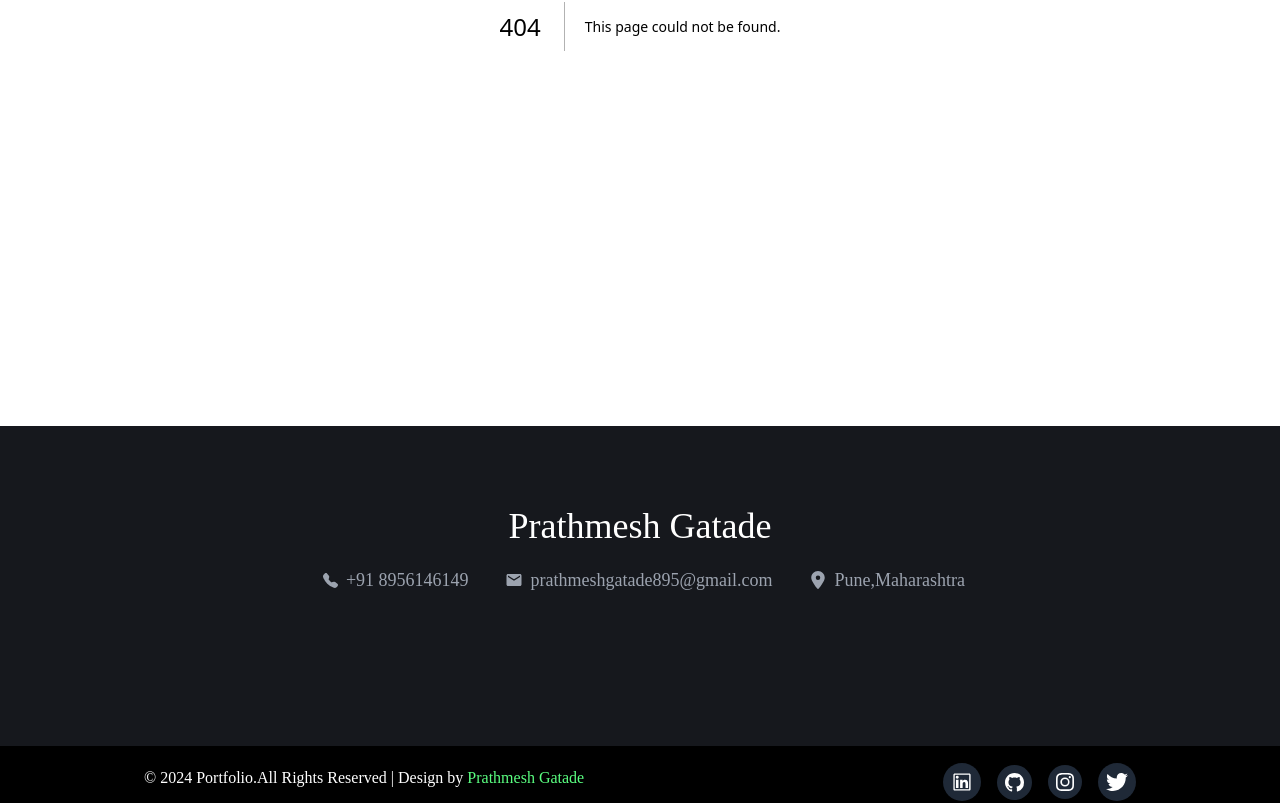
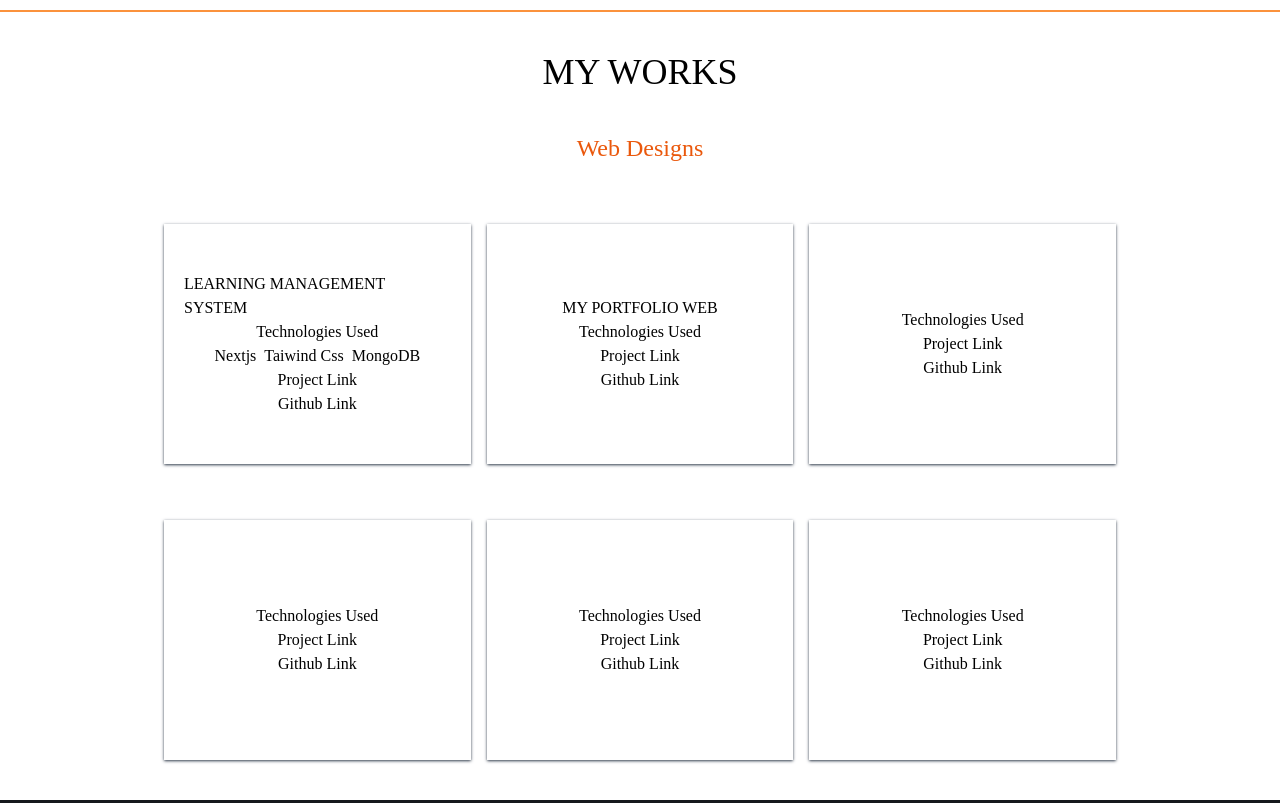
Before and after one commit to Prathmesh895/Portfolio, a Next.js app: page /portfolio in a window 1280 px wide. Before the commit this address had no page. Shown: the part 438-1241 px from the top of the page. Built offline with nearby package versions, Linux system fonts and the light colour scheme.

Commit message:
2 Commit

```diff
--- a/src/app/about/page.jsx
+++ b/src/app/about/page.jsx
@@ -4,8 +4,13 @@ import Link from 'next/link';
 import BG from '/public/pho.avif'
 import Photo1 from '/public/education.avif'
 import { FiExternalLink } from "react-icons/fi";
+import Head from 'next/head'
 function About() {
   return (
+    <>
+      <Head>
+        <title>My page title</title>
+      </Head>
       <section className='mt-20 lg:mt-0 '>
         <div className='dark:bg-fdark1 lg:h-96 h-52 flex items-center '>
           <h1 className='text-6xl lg:pl-36 lg:w-1/2  animate-slideUp m-auto lg:m-0'>ABOUT ME</h1>
@@ -21,6 +26,9 @@ function About() {
               Experienced full-stack web developer proficient in React.js, JavaScript, HTML, CSS, Git, GitHub, Next.js, Tailwind CSS,
               MongoDB, and Postman. Skilled in building responsive web applications, managing databases, and API testing and development.
               Committed to delivering high-quality solutions and staying updated with the latest trends in web development.
+              "I hold a Bachelor of Technology (B.Tech) degree in Electronics and Communication Engineering from GH Raisoni College Of Engineering & Management,Pune.
+              Additionally, I completed a Diploma in Electronics and Telecommunication from Government Polytechnic,Aurangabad. My education has equipped
+              me with a strong foundation in technology and communication systems."
             </p></center>
             <button className='bg-green  py-3 animate-bounce  px-6 text-xl text-black dark:hover:bg-fdark hover:border-white hover:border dark:hover:text-green ease-out duration-300'>
               DOWNLOAD RESUME
@@ -38,7 +46,7 @@ function About() {
             <div className='lg:ml-56'>
               {/* btech details  */}
               <div className='border-y dark:border-slate-700 border-gray-200 py-5 lg:my-5'>
-              <div  className='flex justify-between dark:text-slate-200 lg:text-3xl ' >
+                <div className='flex justify-between dark:text-slate-200 lg:text-3xl ' >
                   <h1 className=''>GH Raisoni College Of Engineering And Management</h1>
                   <h1 className='flex'>Pune, Maharashtra &nbsp;<Link href='https://ghrcem.raisoni.net/' target='_blank'><FiExternalLink /></Link></h1>
                 </div>
@@ -50,7 +58,7 @@ function About() {
               </div>
               {/* Diploma Details  */}
               <div className='border-b dark:border-slate-700 border-gray-200 lg:pb-5 py-5 lg:py-0'>
-              <div  className='flex justify-between dark:text-slate-200 lg:text-3xl' >
+                <div className='flex justify-between dark:text-slate-200 lg:text-3xl' >
                   <h1 className=''>Government Polytechnic</h1>
                   <h1 className='flex  md:overflow-hidden overflow-scroll'> Aurangabad,MH &nbsp;<Link href='https://gpabad.ac.in/' target='_blank'><FiExternalLink /></Link></h1>
                 </div>
@@ -62,7 +70,7 @@ function About() {
               </div>
               {/* ssc details  */}
               <div className='border-b dark:border-slate-700 border-gray-200 py-5'>
-              <div  className='flex justify-between dark:text-slate-200 lg:text-3xl' >
+                <div className='flex justify-between dark:text-slate-200 lg:text-3xl' >
                   <h1 className=''>Janta Vidya Mandir</h1>
                   <h1 className='flex'>Murud,Latur MH</h1>
                 </div>
@@ -84,7 +92,7 @@ function About() {
             <div className='lg:ml-56'>
               {/* skill academy course internship  */}
               <div className='border-y dark:border-slate-700 border-gray-200 py-5 lg:my-5'>
-              <div  className='flex justify-between dark:text-slate-200 lg:text-3xl' >
+                <div className='flex justify-between dark:text-slate-200 lg:text-3xl' >
                   <h1 className=''>Skillacademy by Testbook</h1>
                   <h1 className='flex'>remote online&nbsp;<Link href='' target='_blank'><FiExternalLink /></Link></h1>
                 </div>
@@ -95,7 +103,7 @@ function About() {
               </div>
               {/* Britwise Internship  */}
               <div className='border-b dark:border-slate-700 border-gray-200  lg:pt-0 pt-5 pb-5'>
-              <div  className='flex justify-between dark:text-slate-200 lg:text-3xl' >
+                <div className='flex justify-between dark:text-slate-200 lg:text-3xl' >
                   <h1 className=''>Britwise Technology Pvt Ltd</h1>
                   <h1 className='flex'>Pune,Maharashtra &nbsp;<Link href='' target='_blank'><FiExternalLink /></Link></h1>
                 </div>
@@ -109,6 +117,7 @@ function About() {
         </main>
 
       </section>
+    </>
   )
 }
 
--- a/src/app/layout.js
+++ b/src/app/layout.js
@@ -9,7 +9,7 @@ import About from "./about/page";
 // const inter = Inter({ subsets: ["latin"] });
 
 export const metadata = {
-  title: "Create Next App",
+  title: "PortFolio Prathmesh Gatade",
   description: "Generated by create next app",
 };
 
--- a/src/app/page.js
+++ /dev/null
@@ -1,28 +0,0 @@
-import React from 'react'
-import Image from 'next/image'
-import PROF from '/public/file.png'
-
-function homepage() {
-  return (
-    <main className='dark:bg-bdark h-screen'>
-    <section className='flex lg:mx-36 mx-6 lg:items-center'>
-      <div className='lg:w-1/2 space-y-10 mt-32 flex flex-col items-center  lg:items-start   '>
-        <h1 className='text-orange-600 text-2xl animate-slideRight'>HELLO I'M</h1>
-        <p className='lg:text-8xl text-5xl flex flex-col items-center lg:items-start lg:space-y-3 '>
-          <span className='animate-slideLeft'>PRATHMESH</span>
-          <span className='animate-slideRight'>GATADE</span>
-        </p>
-        <h1 className='text-orange-600 text-2xl  animate-slideLeft'>A PASSIONATE FULL-STACK WEB DEVELOPER</h1>
-        <button className=' text-lg text-white p-2 bg-orange-600'>SAY HELLO</button>
-      </div>
-      {/* PHOTO SECTION */}
-      {/* <div className='lg:w-1/2 rounded-full'>
-        <Image className='rounded-full' src={PROF}/>
-      </div> */}
-      </section>
-      </main>
-
-  )
-}
-
-export default homepage
--- /dev/null
+++ b/src/app/page.jsx
@@ -0,0 +1,70 @@
+import React from 'react'
+import Image from 'next/image'
+import PROF from '/public/file.png'
+import Photo1 from '/public/education.avif'
+import { AiOutlineLinkedin } from "react-icons/ai";
+import { BsInstagram } from "react-icons/bs";
+import { BsGithub } from "react-icons/bs";
+import { FaTwitter } from "react-icons/fa";
+import Link from 'next/link';
+
+
+function homepage() {
+  return (
+    <main className='dark:bg-bdark '>
+      <section className='lg:flex lg:mx-36 mx-6 lg:items-center mt-40'>
+        <div className='lg:w-1/2 space-y-14 mt-40 lg:mt-0  flex flex-col items-center  lg:items-start   '>
+          <h1 className='text-orange-600 text-2xl animate-slideRight'>HELLO I'M</h1>
+          <p className='lg:text-8xl text-5xl flex flex-col items-center lg:items-start lg:space-y-3 '>
+            <span className='animate-slideLeft'>PRATHMESH</span>
+            <span className='animate-slideRight'>GATADE</span>
+          </p>
+          <h1 className='text-orange-600 text-2xl  animate-slideLeft'>A PASSIONATE FULL-STACK WEB DEVELOPER</h1>
+          <button className=' text-lg text-white p-2 bg-orange-600'>SAY HELLO</button>
+        </div>
+        {/* PHOTO SECTION */}
+        {/* <div className='lg:w-1/2 rounded-full'>
+        <Image className='rounded-full' src={PROF}/>
+      </div> */}
+      </section>
+      <section className='lg:flex lg:mb-20 lg:mx-36 mt-40'>
+        <div className='lg:w-1/3'><Image className='' src={Photo1} alt='banner'/></div>
+        <div className='flex flex-col items-center  space-y-5 lg:ml-20 m-5 lg:m-0 lg:w-2/3'>
+          <h1 className='lg:text-xl text-green'>MY BIOGRAPHY</h1>
+          <h1 className='lg:text-5xl'>A Full stack Web developer Based in Pune, Maharashtra</h1>
+
+          <p className='text-lg dark:text-gray-400'>Experienced full-stack web developer proficient in React.js, JavaScript, HTML, CSS, Git,
+             GitHub, Next.js, Tailwind CSS, MongoDB, and Postman. Skilled in building responsive web
+             applications, managing databases, and API testing and development. Committed to delivering
+              high-quality solutions
+            and staying updated with the latest trends in web development.
+          </p>
+          <div className='lg:grid grid-cols-2 gap-4 text-xl font-semibold'>
+            <div>Name : Prathmesh Gatade</div>
+            <div>From : Pune, Maharashtra</div>
+            <div>Email : prathmeshgatade895@gmail.com</div>
+            <div>Contact : 8956146149</div>
+          </div>
+
+          <div>
+
+            <div className='flex space-x-4 items-center mt-2'>
+            <h1 className='text-xl'>Follow me on</h1>
+              <Link href='https://www.linkedin.com/in/prathmesh-guruling-gatade/' target='_blank' className='dark:bg-gray-800 p-2 rounded-full'>  <AiOutlineLinkedin size={22} /> </Link>
+              <Link href='https://github.com/Prathmesh895' target='_blank' className='dark:bg-gray-800 p-2 rounded-full'><BsGithub size={19} /></Link>
+              <Link href='https://www.instagram.com/mi_prathmeshgatade/' target='_blank' className='dark:bg-gray-800 p-2 rounded-full'> <BsInstagram size={18} /></Link>
+              <Link href='https://www.instagram.com/mi_prathmeshgatade/' target='_blank' className='dark:bg-gray-800 p-2 rounded-full'> <FaTwitter size={22} /></Link>
+            </div>
+            <button className='bg-green  py-3 animate-bounce mt-10  px-6 text-xl text-black dark:hover:bg-fdark hover:border-white hover:border dark:hover:text-green ease-out duration-300'>
+              DOWNLOAD RESUME
+            </button>
+          </div>
+        </div>
+
+      </section>
+    </main>
+
+  )
+}
+
+export default homepage
--- /dev/null
+++ b/src/app/portfolio/page.jsx
@@ -0,0 +1,58 @@
+import React from 'react'
+
+function page() {
+    return (
+        <>
+            <div className='dark:bg-fdark1 lg:h-96 h-52 flex items-center '>
+                <h1 className='text-6xl lg:pl-36 lg:w-1/2  animate-slideUp m-auto lg:m-0'>PORTFOLIO</h1>
+            </div>
+            <p className='bg-orange-400 h-0.5 w-full'></p>
+            <section className='lg:mx-36'>
+                <center><h1 className='text-4xl m-10'>MY WORKS</h1></center>
+                <center><h1 className='text-2xl m-10 text-orange-600'>Web Designs</h1></center>
+
+                <div className='lg:grid grid-cols-3 gap-4 m-5'>
+                    <div className='dark:bg-fdark1 h-60 shadow shadow-gray-600 p-5  flex flex-col items-center justify-center my-5'>
+                        <h1>LEARNING MANAGEMENT SYSTEM</h1>
+                        <h1>Technologies Used</h1>
+                        <ul className='flex space-x-2'>
+                            <li>Nextjs</li>
+                            <li>Taiwind Css</li>
+                            <li>MongoDB</li>
+                        </ul>
+                        <h1>Project Link</h1>
+                        <h1>Github Link</h1>
+                    </div>
+                    <div className='dark:bg-fdark1 h-60 shadow shadow-gray-600 p-5  flex flex-col items-center justify-center my-5'>
+                        MY PORTFOLIO WEB
+                        <h1>Technologies Used</h1>
+                        <h1>Project Link</h1>
+                        <h1>Github Link</h1>
+                    </div>
+                    <div className='dark:bg-fdark1 h-60 shadow shadow-gray-600 p-5  flex flex-col items-center justify-center my-5'>
+                        <h1>Technologies Used</h1>
+                        <h1>Project Link</h1>
+                        <h1>Github Link</h1>
+                    </div>
+                    <div className='dark:bg-fdark1 h-60 shadow shadow-gray-600 p-5  flex flex-col items-center justify-center my-5'>
+                        <h1>Technologies Used</h1>
+                        <h1>Project Link</h1>
+                        <h1>Github Link</h1>
+                    </div>
+                    <div className='dark:bg-fdark1 h-60 shadow shadow-gray-600 p-5  flex flex-col items-center justify-center my-5'>
+                        <h1>Technologies Used</h1>
+                        <h1>Project Link</h1>
+                        <h1>Github Link</h1>
+                    </div>
+                    <div className='dark:bg-fdark1 h-60 shadow shadow-gray-600 p-5  flex flex-col items-center justify-center my-5'>
+                        <h1>Technologies Used</h1>
+                        <h1>Project Link</h1>
+                        <h1>Github Link</h1>
+                    </div>
+                </div>
+            </section>
+        </>
+    )
+}
+
+export default page
```
Lines whose indentation alone changed are shown as unchanged.
